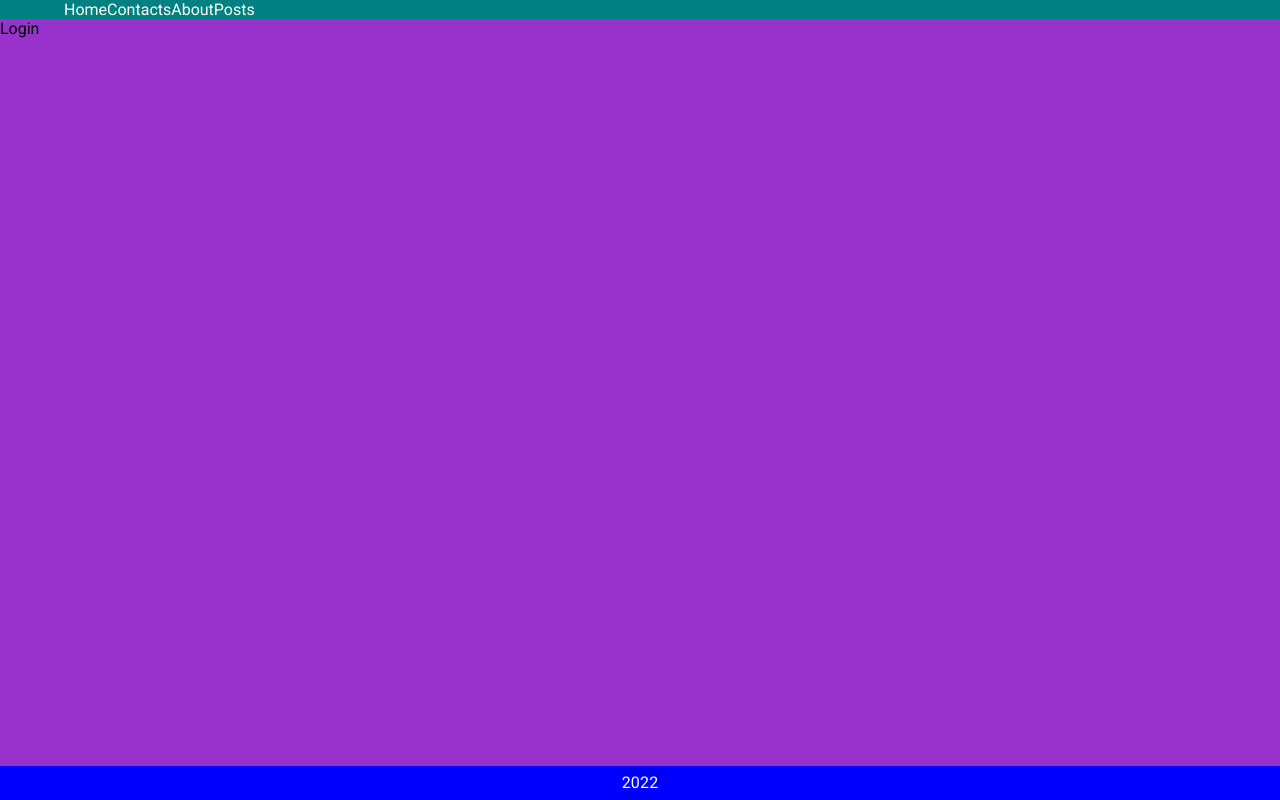
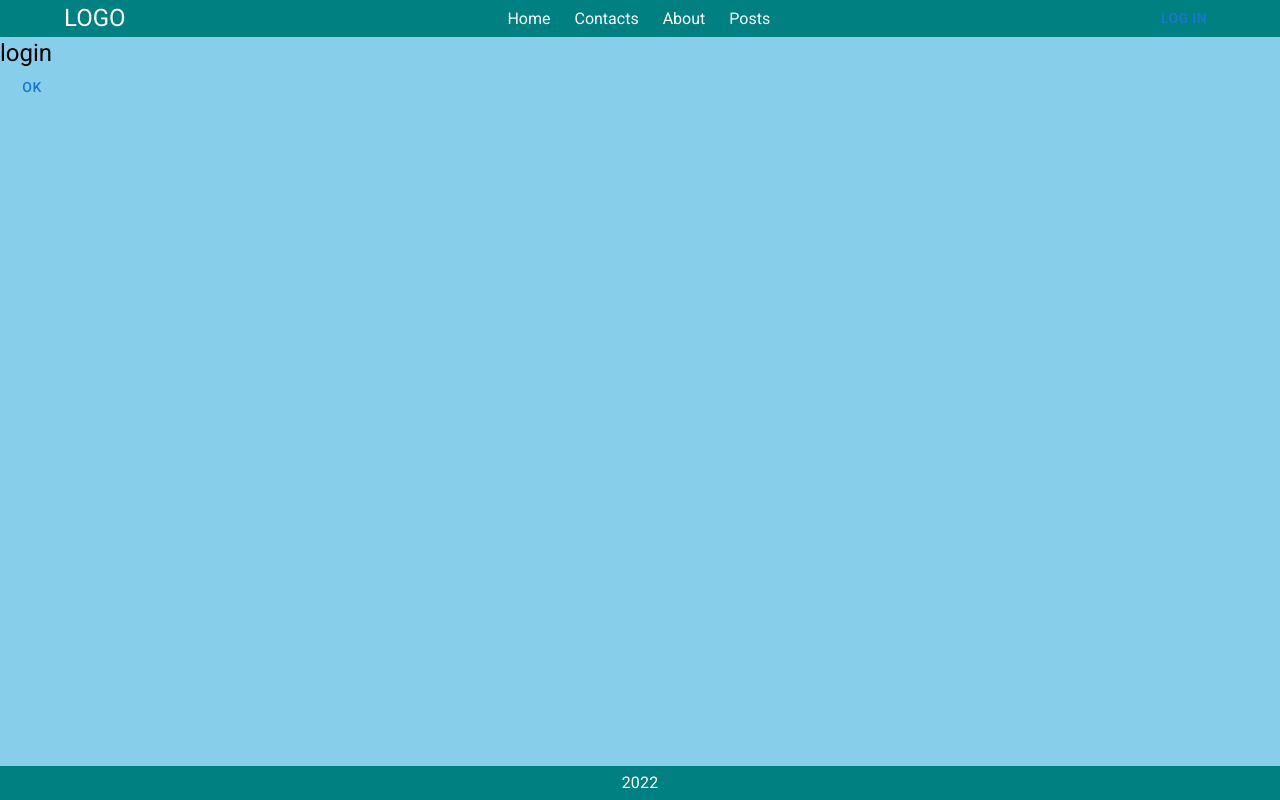
Before and after one commit to vitalii-minchuk/material, a React (Create React App) app: page /login in a window 1280 px wide. Built offline with nearby package versions, Linux system fonts and the light colour scheme.

Commit message:
useContext-react, useLocation-routing, log in/log out

```diff
--- a/src/App.tsx
+++ b/src/App.tsx
@@ -22,7 +22,11 @@ const App: FC = () =>  {
           <Route path="contacts" element={<Contacts />} />
           <Route path="posts" element={<Posts />} />
           <Route path="posts/:id" element={<SinglePost />} />
-          <Route path="posts/:id/edit" element={<EditPost />} />
+          <Route path="posts/:id/edit" element={
+            <RequireAuth>
+              <EditPost />
+            </RequireAuth>
+          } />
           <Route path="posts/new" element={
             <RequireAuth>
               <NewPost />
--- a/src/components/Footer.tsx
+++ b/src/components/Footer.tsx
@@ -6,7 +6,7 @@ import { Wrapper } from "./MUI/CustomComponents/Wrapper"
 const Footer: FC = () => {
   return (
     <Fragment>
-      <Wrapper bg="blue" color="white">
+      <Wrapper bg="teal" color="white">
         <Container maxWidth="lg" sx={{paddingY: "5px"}}>
           <Typography variant="body1" align="center">2022</Typography>
         </Container>
--- a/src/components/Header.tsx
+++ b/src/components/Header.tsx
@@ -1,22 +1,45 @@
-import { FC, Fragment } from "react"
+import { FC, Fragment, useContext } from "react"
+import { Link, useNavigate } from "react-router-dom"
 
-import { Box, Container } from "@mui/material"
+import { Button, Container, Stack, Typography } from "@mui/material"
 import { Wrapper } from "./MUI/CustomComponents/Wrapper"
 import { CustomNavLink } from "./MUI/CustomComponents/CustomNavLink"
+import { AuthContext } from "../hoc/AuthProvider"
+
 
 // const setActiveLink = ({ isActive }) => isActive ? "active-nav-link" : ""
 
 const Header: FC = () => {
+  const { isAuth, logOut } = useContext(AuthContext)
+  const navigate = useNavigate()
+
+  const handleLogOut = () => {
+    logOut()
+    navigate("/", {replace: true})
+  }
+console.log(isAuth);
+
   return (
     <Fragment>
       <Wrapper bg="teal" color="white">
         <Container maxWidth="lg">
-          <Box component="nav">
-            <CustomNavLink to="/">Home</CustomNavLink>
-            <CustomNavLink to="/contacts">Contacts</CustomNavLink>
-            <CustomNavLink to="/about">About</CustomNavLink>
-            <CustomNavLink to="/posts">Posts</CustomNavLink>
-          </Box>
+          <Stack justifyContent="space-between" flexDirection="row" alignItems="center">
+            <Typography variant="h5">LOGO</Typography>
+            <Stack component="nav" flexDirection="row" gap={3}>
+              <CustomNavLink to="/">Home</CustomNavLink>
+              <CustomNavLink to="/contacts">Contacts</CustomNavLink>
+              <CustomNavLink to="/about">About</CustomNavLink>
+              <CustomNavLink to="/posts">Posts</CustomNavLink>
+            </Stack>
+            {isAuth ? (
+              <Button onClick={handleLogOut}>log out</Button>
+            ) : (
+              <Link to="login">
+                <Button>Log in</Button>
+              </Link>
+            )}
+
+          </Stack>
         </Container>
       </Wrapper>
     </Fragment>
--- /dev/null
+++ b/src/hoc/AuthProvider.tsx
@@ -0,0 +1,43 @@
+import { useState, FC, createContext, ReactNode } from 'react';
+
+interface IAuthContext {
+  isAuth: boolean
+  logIn: () => void
+  logOut: () => void
+}
+
+export const AuthContext = createContext<IAuthContext>({
+  isAuth: false,
+  logIn: () => {},
+  logOut: () => {}
+})
+
+interface IAuthProvider {
+  children: ReactNode
+}
+
+const AuthProvider: FC<IAuthProvider> = ({ children }) => {
+  const [isAuth, setAuth] = useState(false)
+
+  const logIn= () => {
+    setAuth(true)
+  }
+
+  const logOut = () => {
+    setAuth(false)
+  }
+
+  return (
+    <AuthContext.Provider
+      value={{
+        isAuth,
+        logIn,
+        logOut,
+      }}
+    >
+      {children}
+    </AuthContext.Provider>
+  )
+}
+
+export { AuthProvider }
--- a/src/hoc/RequireAuth.tsx
+++ b/src/hoc/RequireAuth.tsx
@@ -1,15 +1,18 @@
-import { FC, ReactElement } from "react"
-import { Navigate } from "react-router-dom"
+import { FC, ReactElement, useContext } from "react"
+import { Navigate, useLocation } from "react-router-dom"
+
+import { AuthContext } from "./AuthProvider"
 
 interface IRequireAuth {
   children: ReactElement | null
 }
 
 const RequireAuth: FC<IRequireAuth> = ({ children }): ReactElement | null => {
-  const auth = true
+  const location = useLocation()
+  const { isAuth } = useContext(AuthContext)
 
-  if (!auth) {
-    return <Navigate to="/login" />
+  if (!isAuth) {
+    return <Navigate to="/login" state={{from: location}} />
   }
 
   return children
--- a/src/index.css
+++ b/src/index.css
@@ -3,7 +3,7 @@ body {
   padding: 0;
   box-sizing: border-box;
   font-family: 'Roboto', sans-serif;
-  background-color: darkorchid !important;
+  background-color: skyblue !important;
 }
 
 a {
--- a/src/index.tsx
+++ b/src/index.tsx
@@ -2,6 +2,7 @@ import React from "react"
 import ReactDOM from "react-dom/client"
 import { BrowserRouter } from "react-router-dom"
 import App from "./App"
+import { AuthProvider } from "./hoc/AuthProvider"
 import "./index.css"
 
 const root = ReactDOM.createRoot(
@@ -10,7 +11,9 @@ const root = ReactDOM.createRoot(
 root.render(
   <React.StrictMode>
     <BrowserRouter>
-      <App />
+      <AuthProvider>
+        <App />
+      </AuthProvider>
     </BrowserRouter>
   </React.StrictMode>
 )
--- a/src/pages/Login.tsx
+++ b/src/pages/Login.tsx
@@ -1,8 +1,32 @@
-import { FC } from "react"
+import { FC, Fragment, useContext } from "react"
+import { useLocation, useNavigate } from "react-router-dom"
+
+import { AuthContext } from "../hoc/AuthProvider"
+
+import { Button, Typography } from "@mui/material"
 
 const Login: FC = () => {
+  const { logIn } = useContext(AuthContext)
+  const location = useLocation()
+  const navigate = useNavigate()
+//@ts-ignore
+  const from = location.state?.from?.pathname
+
+  const handleLogIn = () => {
+    logIn()
+
+    if (from?.includes("new") || from?.includes("edit")) {
+      navigate(`${from}`, {replace: true})
+    } else {
+      navigate("/", {replace: true})
+    }
+  }
+
   return (
-    <div>Login</div>
+    <Fragment>
+      <Typography variant="h5">login</Typography>
+      <Button onClick={handleLogIn}>ok</Button>
+    </Fragment>
   )
 }
 
```
